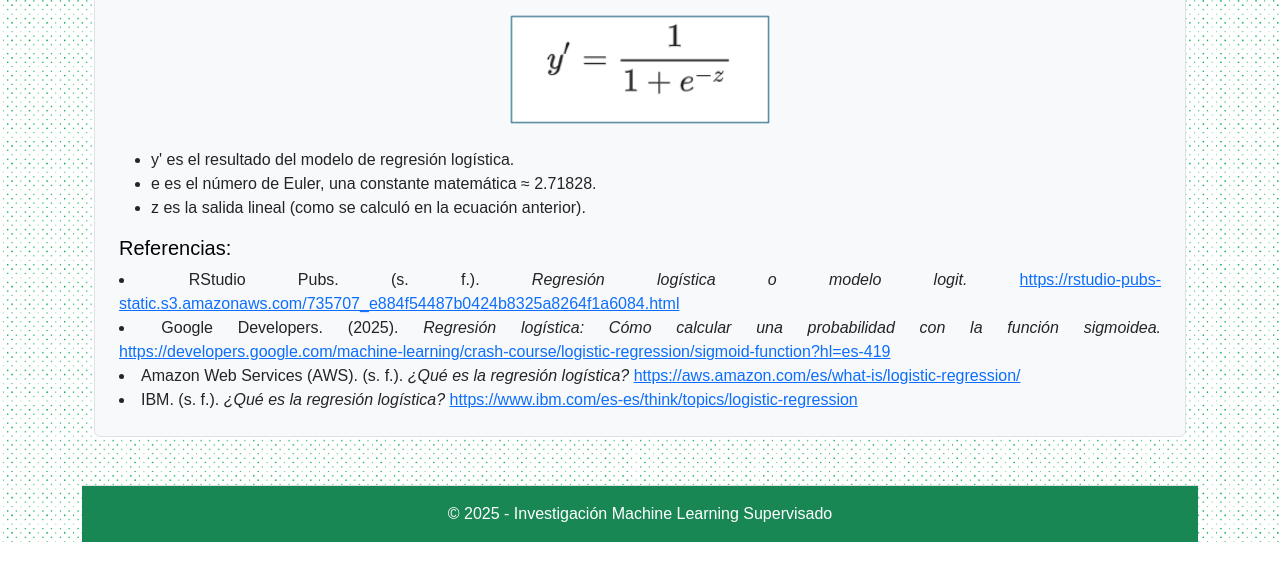
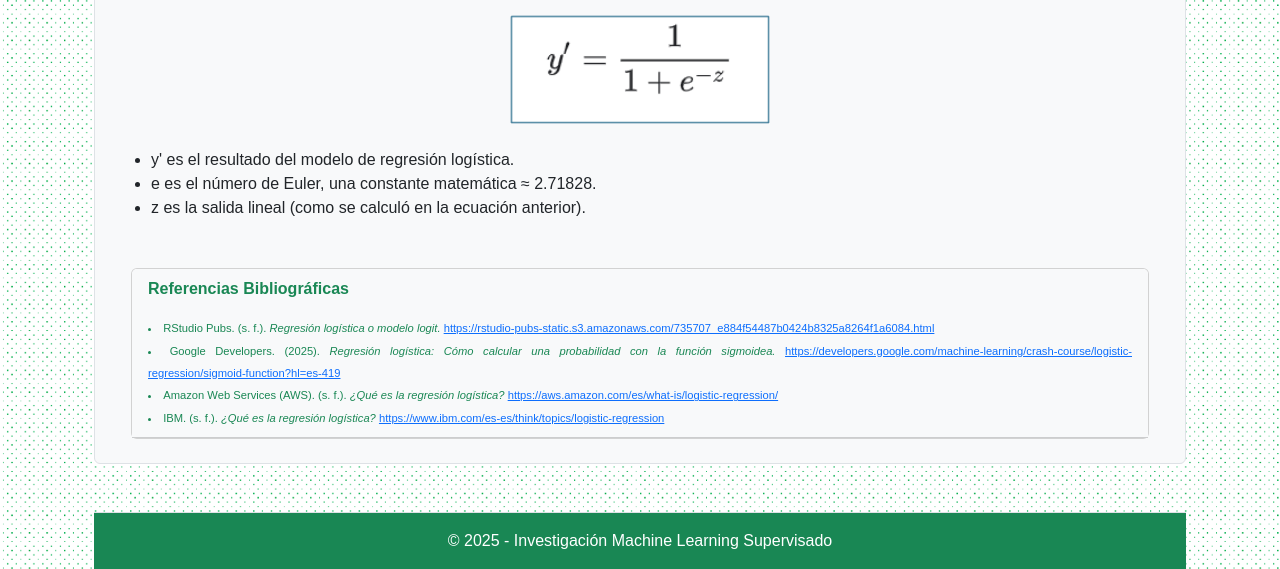
Before and after one commit to Mireya-Garzon-A/ActividadesMachineLearning, a Flask app: page /conceptos_reg_logistica in a window 1280 px wide. Shown: the part 2532-3101 px from the top of the page. Before the commit the page ends 3074 px from the top, so only its background shows below. Run offline with Flask 3, Linux system fonts and the light colour scheme.

Commit message:
Se ingresa datos bibliográficos, de conceptos básicos

```diff
--- a/templates/conceptos_reg_logistica.html
+++ b/templates/conceptos_reg_logistica.html
@@ -121,8 +121,15 @@
                  </p>
 
             </di>
-        <div>
-            <h5>Referencias:</h5>
+
+    <div class="container mt-5">
+    <div class="card">
+    <div class="card-header bg-light text-success">
+      <p>
+            <strong>Referencias Bibliográficas</strong>
+        </p>
+        <div style= "font-size: 0.7rem; line-height: 2;">
+
         <li>
             <span class="author">RStudio Pubs.</span>
             <span class="year">(s. f.).</span>
@@ -162,9 +169,8 @@
             https://www.ibm.com/es-es/think/topics/logistic-regression
         </a>
     </li>
-
-
-
+  </div>
+   </div>
     </div>
 
 </div>
```
Also changed, not shown: templates/inicio.html (+7 -0 lines). Lines whose indentation alone changed are shown as unchanged.
